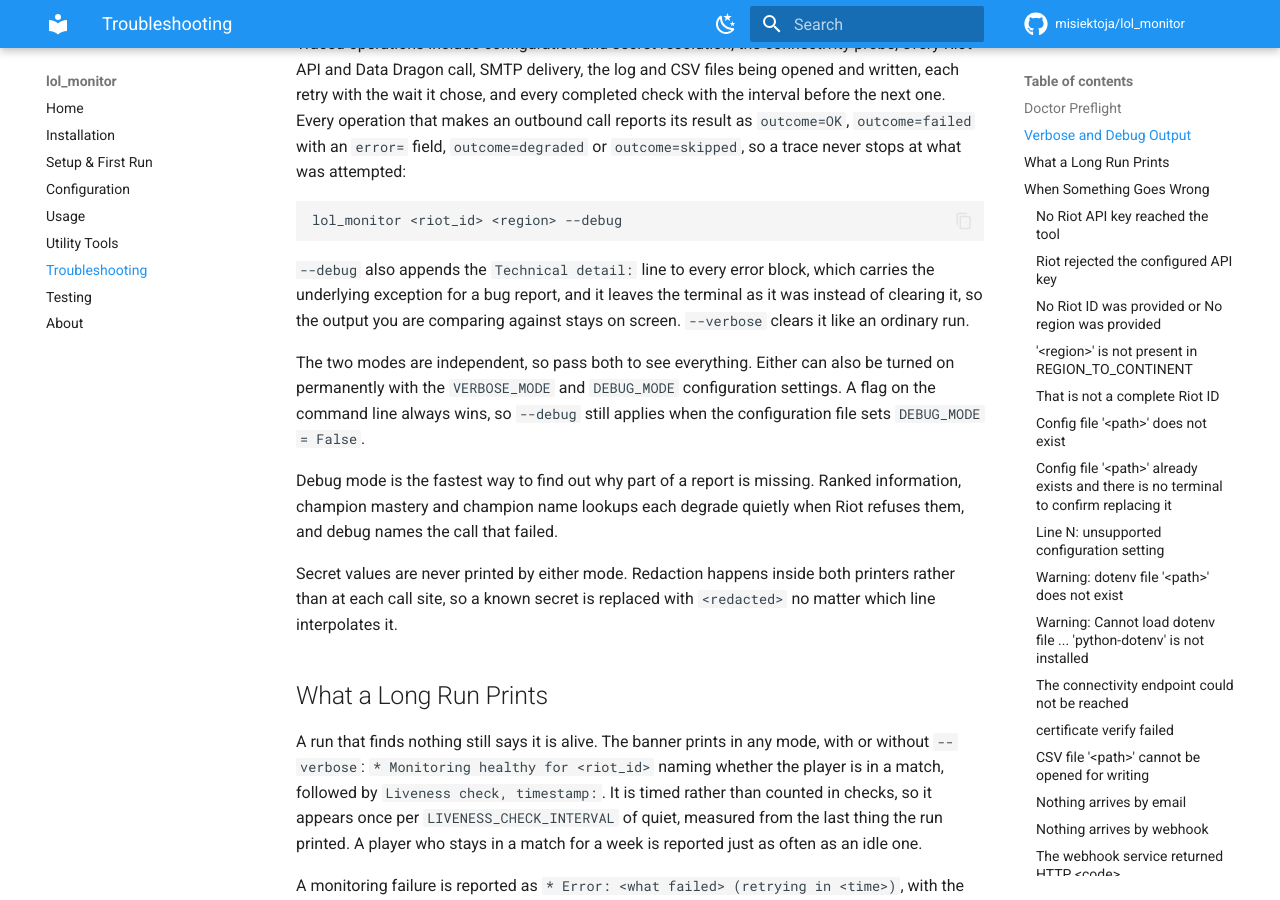
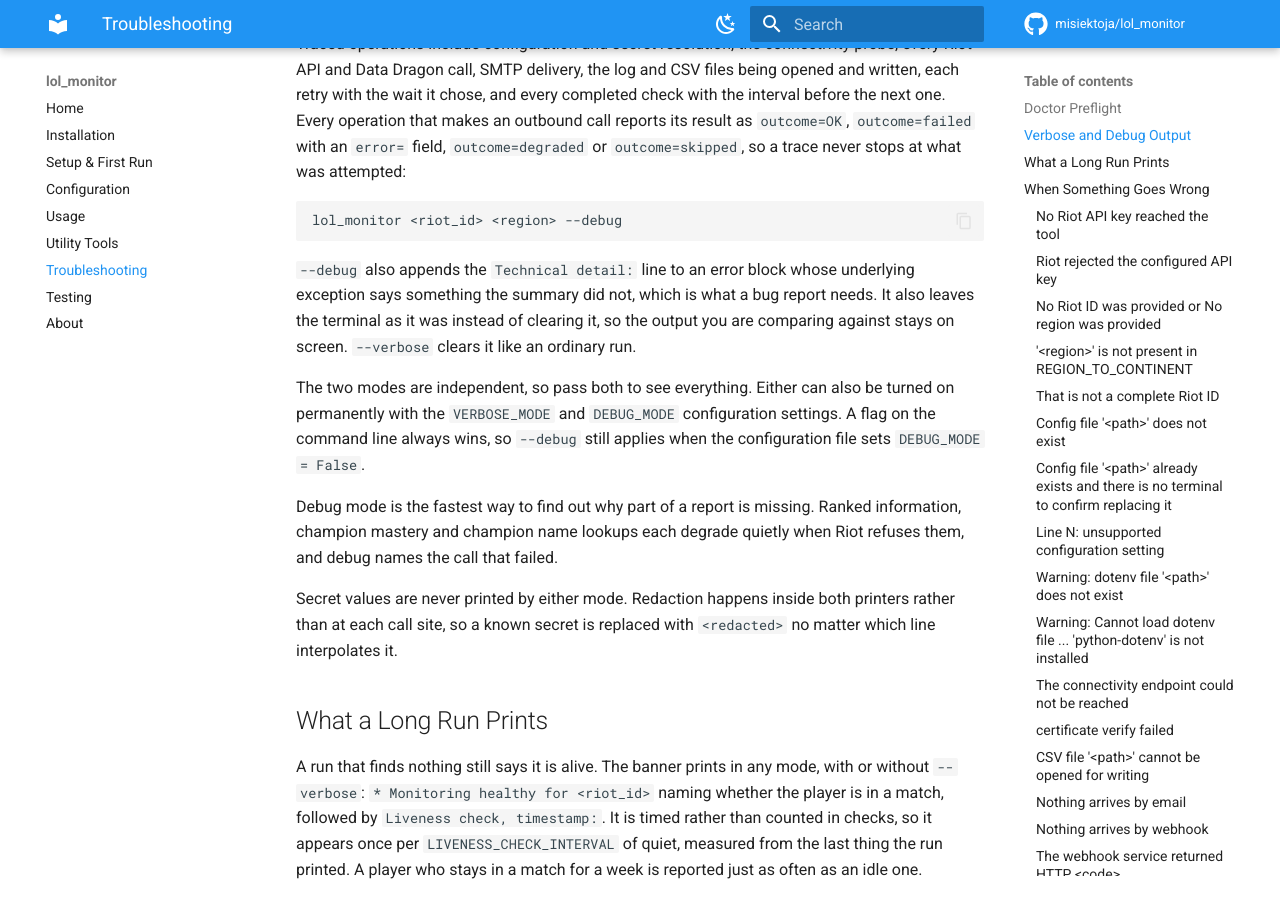
Before and after one commit to misiektoja/lol_monitor, an MkDocs documentation site: the page built from docs/troubleshooting.md, in a window 1280 px wide and 900 px high, scrolled down 2392 px. Built offline with MkDocs 1.6.1 and Material for MkDocs 9.7.7, drawn with Linux system fonts in a browser that asks for light colours; comment, search, counter and statistics services are not loaded.

Commit message:
docs(troubleshooting): say when the debug detail line is dropped

````diff
--- a/docs/troubleshooting.md
+++ b/docs/troubleshooting.md
@@ -67,7 +67,7 @@ Traced operations include configuration and secret resolution, the connectivity
 lol_monitor <riot_id> <region> --debug
 ```
 
-`--debug` also appends the `Technical detail:` line to every error block, which carries the underlying exception for a bug report, and it leaves the terminal as it was instead of clearing it, so the output you are comparing against stays on screen. `--verbose` clears it like an ordinary run.
+`--debug` also appends the `Technical detail:` line to an error block whose underlying exception says something the summary did not, which is what a bug report needs. It also leaves the terminal as it was instead of clearing it, so the output you are comparing against stays on screen. `--verbose` clears it like an ordinary run.
 
 The two modes are independent, so pass both to see everything. Either can also be turned on permanently with the `VERBOSE_MODE` and `DEBUG_MODE` configuration settings. A flag on the command line always wins, so `--debug` still applies when the configuration file sets `DEBUG_MODE = False`.
 
````
